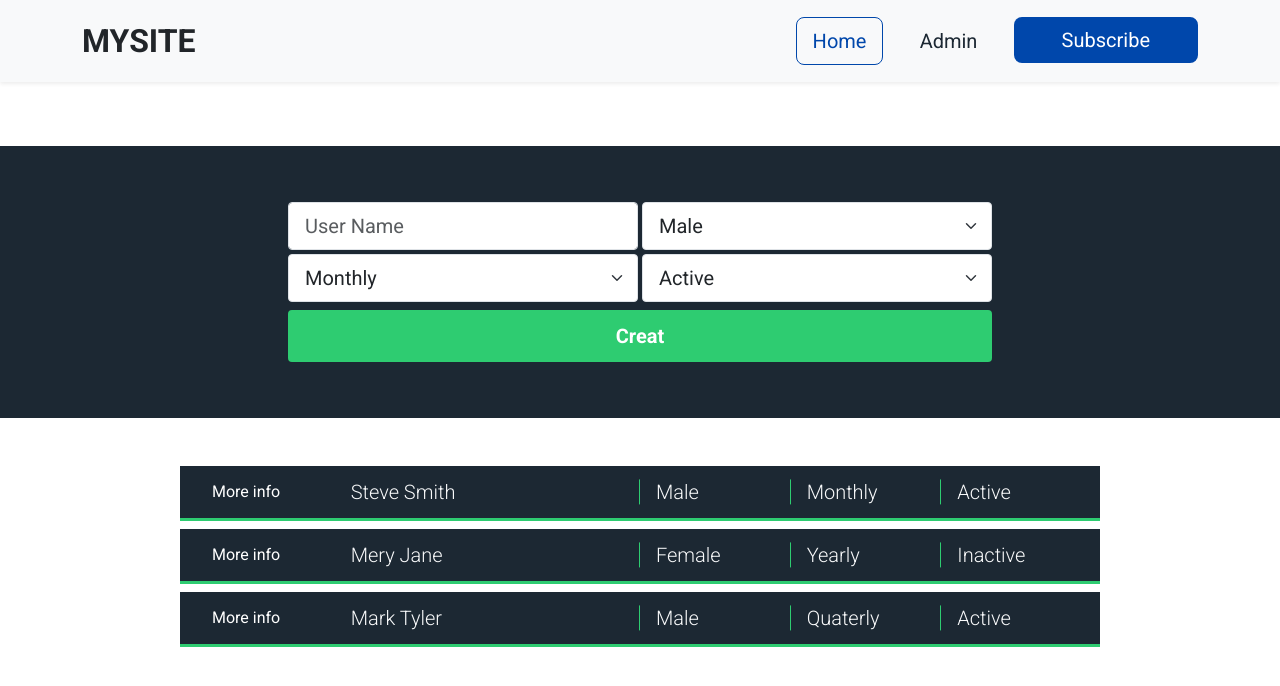
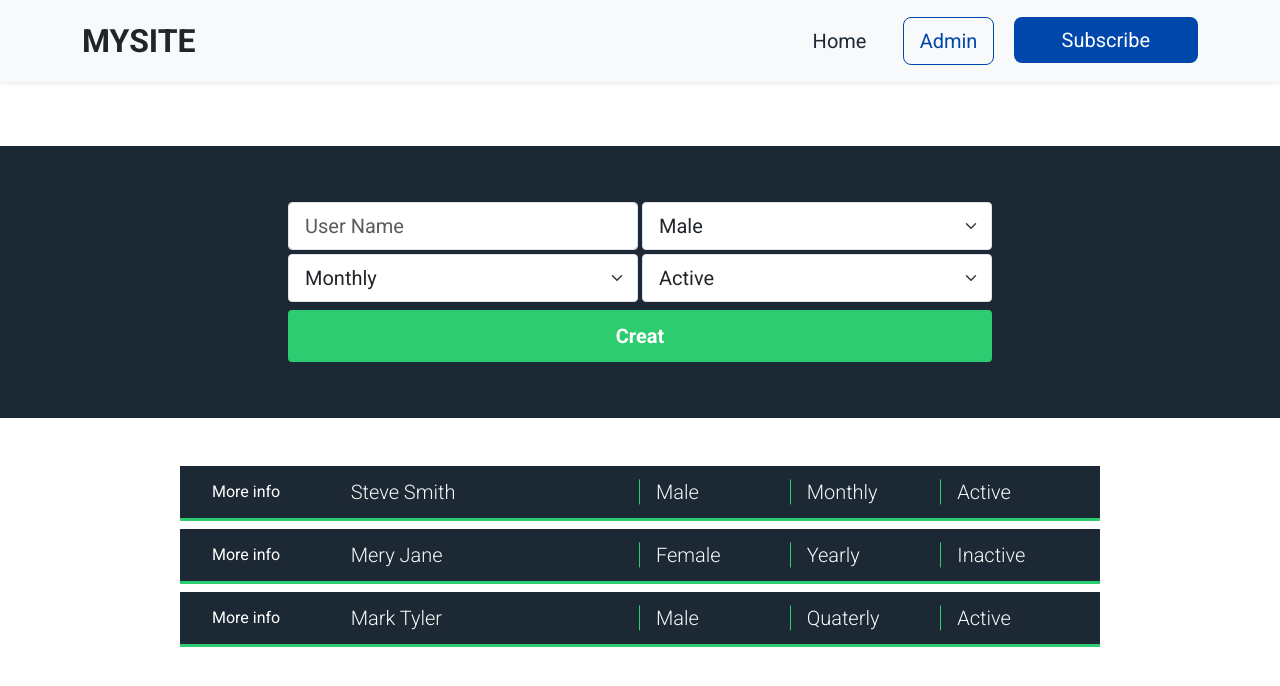
Before and after one commit to AlbertBabaiani/ng-User-List, an Angular app: page /Admin in a window 1280 px wide. Shown: the top 686 px of the page. Built offline with nearby package versions, Linux system fonts and the light colour scheme.

Commit message:
Final release

```diff
--- a/src/app/Services/change-page.service.ts
+++ /dev/null
@@ -1,17 +0,0 @@
-import { Injectable } from '@angular/core';
-import { Subject } from 'rxjs';
-import { Pages } from '../nav-bar/nav-bar.component';
-
-@Injectable({
-  providedIn: 'root'
-})
-export class ChangePageService {
-
-  constructor() { }
-
-  current_page: Subject<Pages> = new Subject<Pages>()
-
-  changePage(new_page: Pages): void{
-    this.current_page.next(new_page)
-  }
-}
--- a/src/app/app.component.html
+++ b/src/app/app.component.html
@@ -1,8 +1,3 @@
 <app-nav-bar></app-nav-bar>
 
 <router-outlet></router-outlet>
-
-<!-- <ng-container [ngSwitch]="current_page">
-  <app-home *ngSwitchCase="'home'"></app-home>
-  <app-admin *ngSwitchCase="'admin'"></app-admin>
-</ng-container> -->
--- a/src/app/app.component.ts
+++ b/src/app/app.component.ts
@@ -1,24 +1,10 @@
-import { Component, OnInit, inject } from '@angular/core';
-import { ChangePageService } from './Services/change-page.service';
-import { Pages } from './nav-bar/nav-bar.component';
+import { Component, inject } from '@angular/core';
 
 @Component({
   selector: 'app-root',
   templateUrl: './app.component.html',
   styleUrls: ['./app.component.scss']
 })
-export class AppComponent implements OnInit{
+export class AppComponent{
   title = 'UserList';
-
-  current_page: Pages = 'home'
-
-  pages_service = inject(ChangePageService)
-
-  ngOnInit(){
-    this.pages_service.current_page.subscribe({
-      next: (new_page: Pages) =>{
-        this.current_page = new_page
-      }
-    })
-  }
 }
--- a/src/app/nav-bar/nav-bar.component.html
+++ b/src/app/nav-bar/nav-bar.component.html
@@ -3,7 +3,7 @@
 
       <nav class="navbar navbar-expand-lg justify-content-between">
 
-          <a class="navbar-brand" href="#">MYSITE</a>
+          <a class="navbar-brand" routerLink="">MYSITE</a>
 
           <button class="navbar-toggler" type="button" data-bs-toggle="collapse" data-bs-target="#mainNavbar" aria-controls="mainNavbar" aria-expanded="false" aria-label="Toggle navigation">
             <span class="navbar-toggler-icon"></span>
@@ -13,13 +13,13 @@
 
             <ul class="navbar-nav ms-auto mb-2 mb-lg-0">
               <li class="nav-item">
-                <a class="btn btn-lg" [ngClass]="{'active': current_page === 'home'}" href="#"
-                (click)="changePage('home')">Home</a>
+                <a class="btn btn-lg" routerLink="/Home" routerLinkActive="active" [routerLinkActiveOptions]="{exact: true}">
+                Home</a>
               </li>
 
               <li class="nav-item">
-                <a class="btn btn-lg" [ngClass]="{'active': current_page === 'admin'}" href="#"
-                (click)="changePage('admin')">Admin</a>
+                <a class="btn btn-lg" routerLink="/Admin" routerLinkActive="active" [routerLinkActiveOptions]="{exact: true}">
+                Admin</a>
               </li>
 
               <li class="nav-item">
--- a/src/app/nav-bar/nav-bar.component.ts
+++ b/src/app/nav-bar/nav-bar.component.ts
@@ -1,8 +1,5 @@
 import { Component, inject } from '@angular/core';
 import { SubscribtionService } from '../Services/subscribtion.service';
-import { ChangePageService } from '../Services/change-page.service';
-
-export type Pages = 'home' | 'admin'
 
 @Component({
   selector: 'app-nav-bar',
@@ -10,16 +7,7 @@ export type Pages = 'home' | 'admin'
   styleUrls: ['./nav-bar.component.scss']
 })
 export class NavBarComponent {
-  current_page: Pages = 'home'
-
   subscribe_service = inject(SubscribtionService)
-  pages_service = inject(ChangePageService)
-
-  changePage(new_page: Pages): void{
-    this.current_page = new_page
-    this.pages_service.changePage(new_page)
-  }
-
 
   registerSubscribtion(): void{
     this.subscribe_service.onSubscribe()
```
